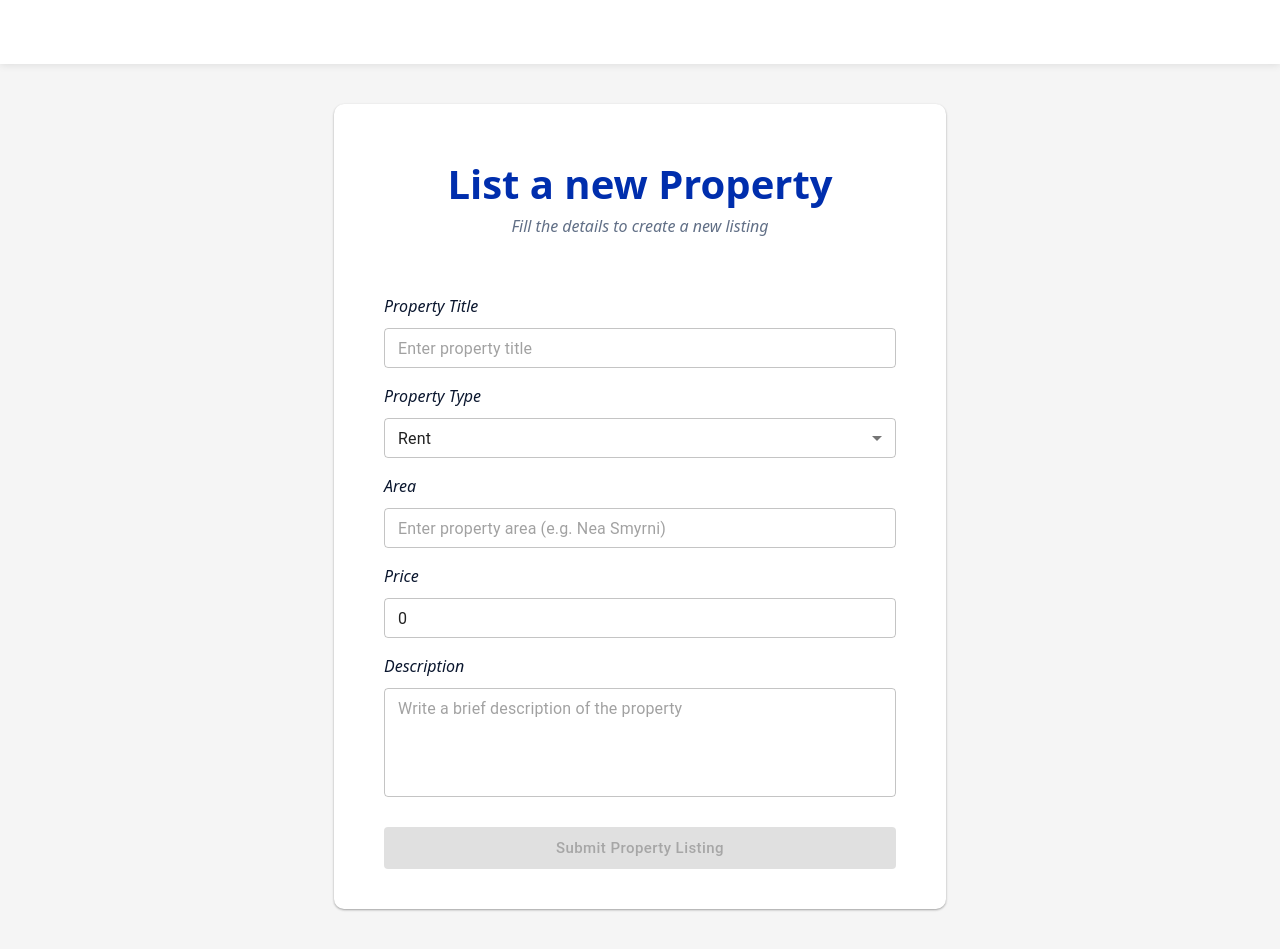
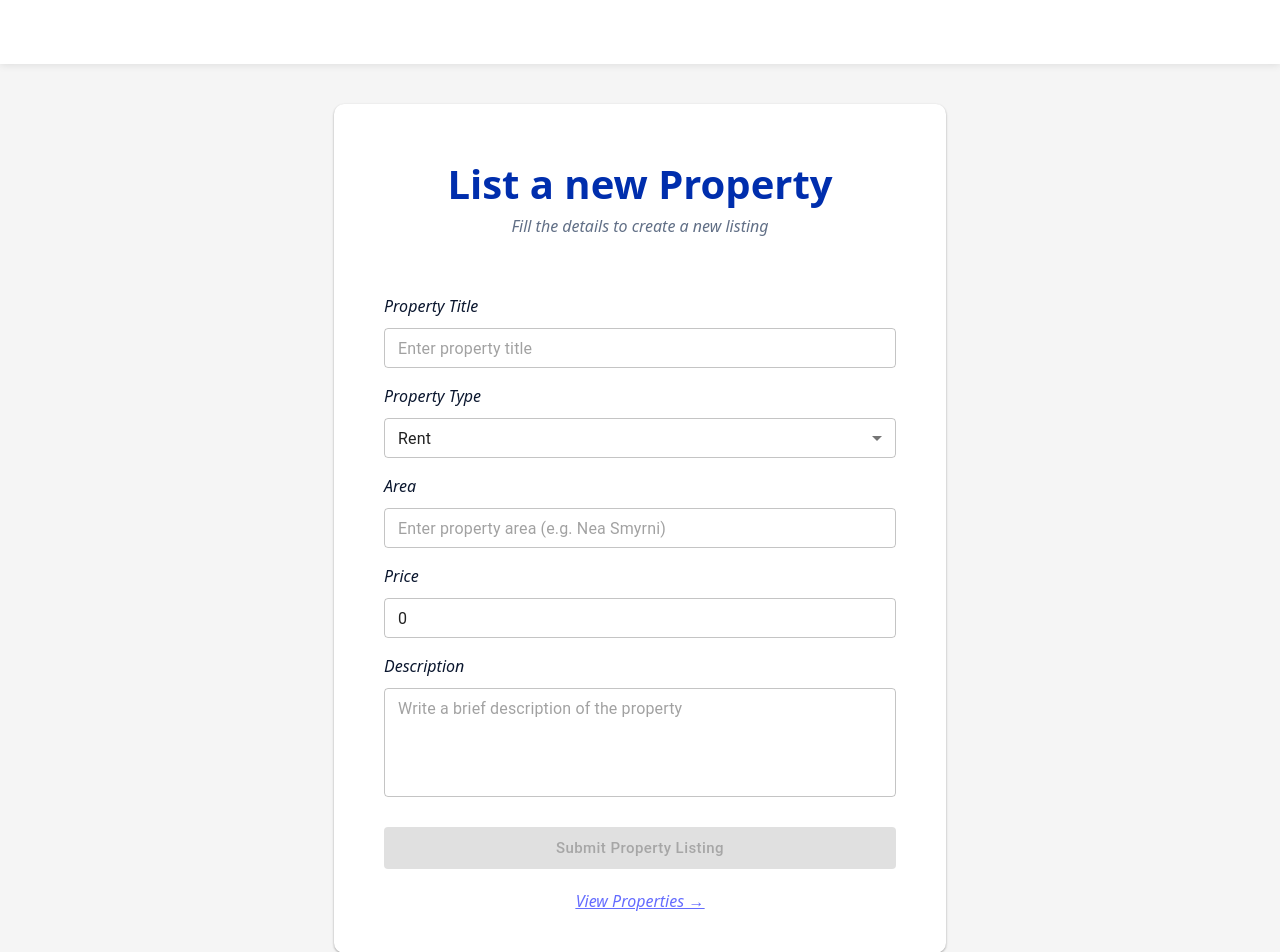
Before and after one commit to serafeimdossas/property-listings, a React (Vite) app in the folder frontend/: page / in a window 1280 px wide. Shown: the top 952 px of the page. Built offline with nearby package versions, Linux system fonts and the light colour scheme; some icons are missing.

Commit message:
routing changes

```diff
--- a/frontend/src/components/Form/Form.jsx
+++ b/frontend/src/components/Form/Form.jsx
@@ -7,6 +7,7 @@ import Button from "@mui/material/Button";
 import HomeIcon from "@mui/icons-material/Home";
 import { ToastContainer, toast } from "react-toastify";
 import "react-toastify/dist/ReactToastify.css";
+import { Link } from "react-router-dom";
 import { getAreaSuggestions } from "../../services/AreaService";
 import { listProperty } from "../../services/PropertiesService";
 import "./Form.css";
@@ -132,7 +133,9 @@ function Form() {
   const propertiesListLink = () => {
     return (
       <div className="form-footer-link">
-        <span>View Properties &rarr;</span>
+        <Link to="/properties">
+          <span>View Properties &rarr;</span>
+        </Link>
       </div>
     );
   };
@@ -264,7 +267,8 @@ function Form() {
           >
             Submit Property Listing
           </Button>
-          {width > 600 ? null : propertiesListLink()}
+          {/* {width > 600 ? null : propertiesListLink()} */}
+          {propertiesListLink()}
         </div>
       </div>
       {toastModal()}
--- a/frontend/src/components/Header/Header.css
+++ b/frontend/src/components/Header/Header.css
@@ -19,3 +19,7 @@
   margin-right: 40px;
   color: #002ead;
 }
+
+.hp-header-div a {
+  cursor: pointer;
+}
--- a/frontend/src/components/Header/Header.jsx
+++ b/frontend/src/components/Header/Header.jsx
@@ -1,15 +1,17 @@
 import HomeIcon from "@mui/icons-material/Home";
-// import EastIcon from "@mui/icons-material/East";
+import { Link } from "react-router-dom";
 import "./Header.css";
 
 function Header() {
   return (
     <header className="hp-header">
       <div className="hp-header-div">
-        <HomeIcon
-          style={{ color: "#002ead", fontSize: "3rem" }}
-          fontSize="large"
-        />
+        <Link to="/">
+          <HomeIcon
+            style={{ color: "#002ead", fontSize: "3rem" }}
+            fontSize="large"
+          />
+        </Link>
         {/* <h3>Properties App</h3> */}
       </div>
       {/* <div className="hp-header-div">
```
